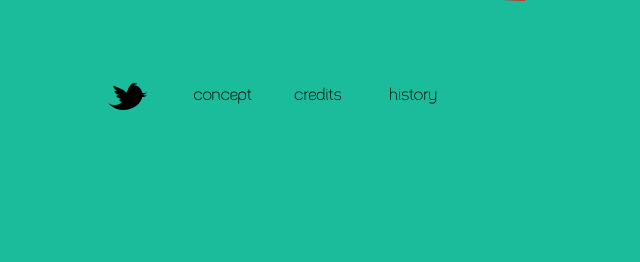
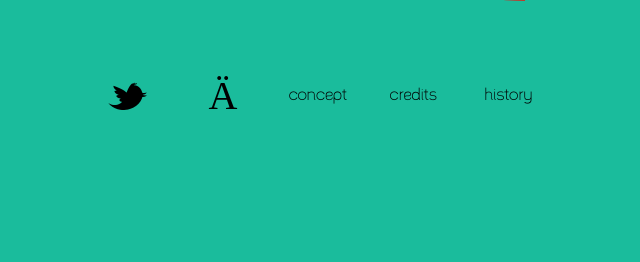
Before and after one commit to Frky/seventeen, a Django app: template website/primes/templates/primes/index.html in a window 1280 px wide. Shown: the part 538-800 px from the top of the page, without its empty margins (115-755 px from the left). Run offline with Django 3.2, Linux system fonts and the light colour scheme; the template is opened without the code that fills it, so the values that code supplies are empty; some web fonts are replaced.

Commit message:
Add github link on main page

```diff
--- a/website/primes/static/primes/css/style.css
+++ b/website/primes/static/primes/css/style.css
@@ -6,32 +6,37 @@
 }
 /* Font for twitter icon */
 @font-face {
-  font-family: social;
+  font-family: socialtt;
   src: url("../fonts/social_icons.ttf");
 }
-/* line 42, ../scss/style.scss */
+/* Font for github icon */
+@font-face {
+  font-family: socialgh;
+  src: url("../fonts/social_font.ttf");
+}
+/* line 48, ../scss/style.scss */
 body {
   background-color: #1abc9c;
   font-family: santor;
 }
 
-/* line 50, ../scss/style.scss */
+/* line 56, ../scss/style.scss */
 header {
   font-size: 3em;
 }
-/* line 53, ../scss/style.scss */
+/* line 59, ../scss/style.scss */
 header .date {
   display: block;
   font-size: 0.7em;
 }
 
-/* line 59, ../scss/style.scss */
+/* line 65, ../scss/style.scss */
 .e {
   color: #16a085;
 }
 
 /* Daily prime */
-/* line 67, ../scss/style.scss */
+/* line 73, ../scss/style.scss */
 .flip-container {
   width: 400px;
   height: 400px;
@@ -42,21 +47,21 @@ header .date {
 }
 
 /* flip the pane when hovered */
-/* line 79, ../scss/style.scss */
+/* line 85, ../scss/style.scss */
 .flip-container:hover .front .half.left, .flip-container.flip .front .half.left {
   -webkit-transform: rotateY(180deg);
   -moz-transform: rotateY(180deg);
   transform: rotateY(180deg);
 }
 
-/* line 86, ../scss/style.scss */
+/* line 92, ../scss/style.scss */
 .flip-container:hover .back .half.right, .flip-container.flip .back .half.right {
   -webkit-transform: rotateY(0deg);
   -moz-transform: rotateY(0deg);
   transform: rotateY(0deg);
 }
 
-/* line 94, ../scss/style.scss */
+/* line 100, ../scss/style.scss */
 div.today-prime {
   position: relative;
   border-style: solid 0px black;
@@ -65,44 +70,44 @@ div.today-prime {
   margin-top: 50px;
   text-align: center;
 }
-/* line 106, ../scss/style.scss */
+/* line 112, ../scss/style.scss */
 div.today-prime .front, div.today-prime .back {
   width: 400px;
   height: 400px;
   border-style: solid 0px black;
   border-radius: 200px;
 }
-/* line 116, ../scss/style.scss */
+/* line 122, ../scss/style.scss */
 div.today-prime .front, div.today-prime .back {
   position: absolute;
   top: 0;
   left: 0;
 }
-/* line 123, ../scss/style.scss */
+/* line 129, ../scss/style.scss */
 div.today-prime .half {
   height: 400px;
   width: 200px;
   display: table;
 }
-/* line 130, ../scss/style.scss */
+/* line 136, ../scss/style.scss */
 div.today-prime .text, div.today-prime .number {
   display: table-cell;
   vertical-align: middle;
   line-height: 30px;
 }
-/* line 136, ../scss/style.scss */
+/* line 142, ../scss/style.scss */
 div.today-prime .left .text {
   text-align: right;
   padding-left: 20px;
   padding-right: 10px;
 }
-/* line 142, ../scss/style.scss */
+/* line 148, ../scss/style.scss */
 div.today-prime .right .text {
   text-align: left;
   padding-left: 10px;
   padding-right: 20px;
 }
-/* line 150, ../scss/style.scss */
+/* line 156, ../scss/style.scss */
 div.today-prime .front .left {
   position: absolute;
   top: 0;
@@ -122,25 +127,25 @@ div.today-prime .front .left {
   -moz-backface-visibility: hidden;
   backface-visibility: hidden;
 }
-/* line 172, ../scss/style.scss */
+/* line 178, ../scss/style.scss */
 div.today-prime .front .right {
   border-radius: 0px 200px 200px 0px;
   position: absolute;
   top: 0;
   left: 200px;
 }
-/* line 181, ../scss/style.scss */
+/* line 187, ../scss/style.scss */
 div.today-prime .back {
   position: absolute;
 }
-/* line 184, ../scss/style.scss */
+/* line 190, ../scss/style.scss */
 div.today-prime .back .left {
   position: absolute;
   top: 0;
   left: 0;
   border-radius: 200px 0px 0px 200px;
 }
-/* line 192, ../scss/style.scss */
+/* line 198, ../scss/style.scss */
 div.today-prime .back .right {
   position: absolute;
   top: 0;
@@ -158,33 +163,33 @@ div.today-prime .back .right {
   transform-origin: 0px 0px;
 }
 
-/* line 215, ../scss/style.scss */
+/* line 221, ../scss/style.scss */
 .content {
   width: 70%;
   margin: auto;
   margin-top: 50px;
 }
 
-/* line 222, ../scss/style.scss */
+/* line 228, ../scss/style.scss */
 .menu-element:hover {
   cursor: pointer;
 }
 
-/* line 227, ../scss/style.scss */
+/* line 232, ../scss/style.scss */
 .hrotation {
   -webkit-transform: rotateY(180deg);
   -moz-transform: rotateY(180deg);
   transform: rotateY(180deg);
 }
 
-/* line 234, ../scss/style.scss */
+/* line 238, ../scss/style.scss */
 .vrotation {
   -webkit-transform: rotateX(-180deg);
   -moz-transform: rotateX(-180deg);
   transform: rotateX(-180deg);
 }
 
-/* line 240, ../scss/style.scss */
+/* line 244, ../scss/style.scss */
 .old-prime, .menu-element {
   margin: 10px;
   display: inline-block;
@@ -195,7 +200,7 @@ div.today-prime .back .right {
   -moz-perspective: 1000;
   perspective: 1000;
 }
-/* line 256, ../scss/style.scss */
+/* line 260, ../scss/style.scss */
 .old-prime .front, .old-prime .back, .menu-element .front, .menu-element .back {
   position: absolute;
   top: 0px;
@@ -206,7 +211,7 @@ div.today-prime .back .right {
   text-align: center;
   border-radius: 70px;
 }
-/* line 271, ../scss/style.scss */
+/* line 275, ../scss/style.scss */
 .old-prime .vcontainer, .old-prime .hcontainer, .menu-element .vcontainer, .menu-element .hcontainer {
   -webkit-transition: 0.8s;
   -moz-transition: 0.8s;
@@ -215,20 +220,20 @@ div.today-prime .back .right {
   -moz-transform-style: preserve-3d;
   transform-style: preserve-3d;
 }
-/* line 280, ../scss/style.scss */
+/* line 284, ../scss/style.scss */
 .old-prime .vcontainer, .menu-element .vcontainer {
   -webkit-transform-origin: 100% 35px;
   -moz-transform-origin: 100% 35px;
   transform-origin: 100% 35px;
 }
-/* line 286, ../scss/style.scss */
+/* line 290, ../scss/style.scss */
 .old-prime .front, .menu-element .front {
   z-index: 2;
   -webkit-backface-visibility: hidden;
   -moz-backface-visibility: hidden;
   backface-visibility: hidden;
 }
-/* line 293, ../scss/style.scss */
+/* line 297, ../scss/style.scss */
 .old-prime .hcontainer .back, .menu-element .hcontainer .back {
   -webkit-transform: rotateY(180deg);
   -moz-transform: rotateY(180deg);
@@ -237,7 +242,7 @@ div.today-prime .back .right {
   -moz-backface-visibility: hidden;
   backface-visibility: hidden;
 }
-/* line 302, ../scss/style.scss */
+/* line 306, ../scss/style.scss */
 .old-prime .vcontainer .back, .menu-element .vcontainer .back {
   z-index: 1;
   -webkit-transform: rotateX(180deg);
@@ -248,13 +253,20 @@ div.today-prime .back .right {
   backface-visibility: hidden;
 }
 
-/* line 314, ../scss/style.scss */
-#twitter {
-  font-family: social;
+/* line 318, ../scss/style.scss */
+.social {
   font-size: 2.5em;
 }
-/* line 319, ../scss/style.scss */
-#twitter a {
+/* line 322, ../scss/style.scss */
+.social a {
   text-decoration: none;
   color: black;
 }
+/* line 327, ../scss/style.scss */
+.social #twitter {
+  font-family: socialtt;
+}
+/* line 332, ../scss/style.scss */
+.social #github {
+  font-family: socialgh;
+}
--- a/website/primes/static/primes/scss/style.scss
+++ b/website/primes/static/primes/scss/style.scss
@@ -35,8 +35,14 @@ $asbestos: #7f8c8d;
 
 /* Font for twitter icon */
 @font-face {
-    font-family: social;
+    font-family: socialtt;
     src: url('../fonts/social_icons.ttf');
+}
+
+/* Font for github icon */
+@font-face {
+    font-family: socialgh;
+    src: url('../fonts/social_font.ttf');
 }
 
 body {
@@ -309,9 +315,8 @@ div.today-prime {
 
 }
 
-#twitter {
+.social {
 
-    font-family: social;
     font-size: 2.5em;
 
     a {
@@ -319,4 +324,15 @@ div.today-prime {
         color: black;
     }
 
+    #twitter {
+
+        font-family: socialtt;
+    }
+
+    #github {
+
+        font-family: socialgh;
+
+    }
+
 }
--- a/website/primes/templates/primes/index.html
+++ b/website/primes/templates/primes/index.html
@@ -59,13 +59,18 @@
 
     <div class="content">
 
-        <div class="menu-element" id="twitter">
+        <div class="menu-element social">
             <div class="hcontainer">
-                <div class="front" style="background-color: {{ p.frontcolor }};">
-                    <a href="http://twitter.com/17_prime">B</a>
+                <div class="front" id="twitter" style="background-color: {{ p.frontcolor }};">
+                    <a href="http://twitter.com/17_prime" target="_blank">B</a>
                 </div>
-                <div class="back" style="background-color: {{ p.backcolor }};">
-                    <a href="http://twitter.com/17_prime">B</a>
+            </div>
+        </div>
+
+        <div class="menu-element social">
+            <div class="hcontainer">
+                <div class="front" id="github" style="background-color: {{ p.backcolor }};">
+                    <a href="https://github.com/Frky/seventeen" target="_blank">Ä</a>
                 </div>
             </div>
         </div>
```
